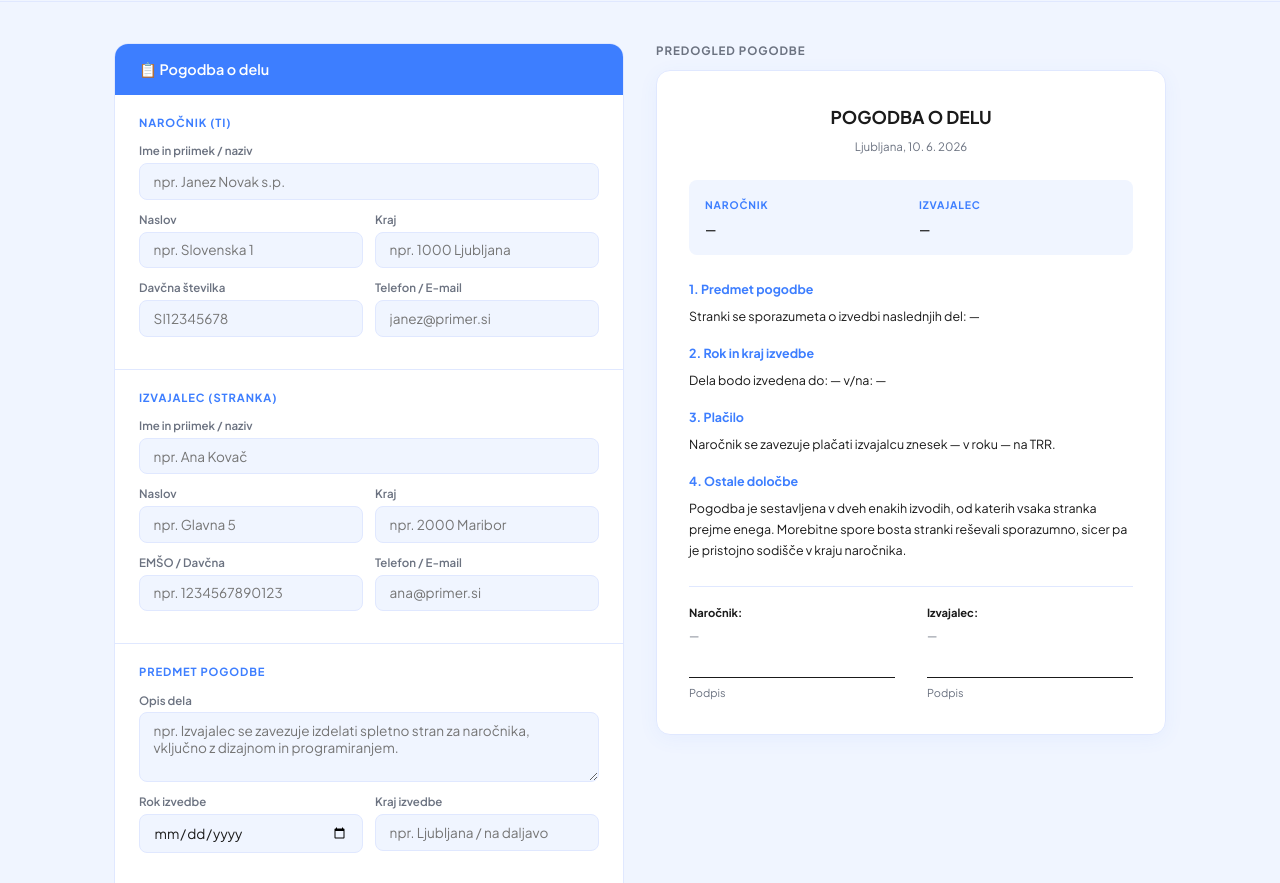
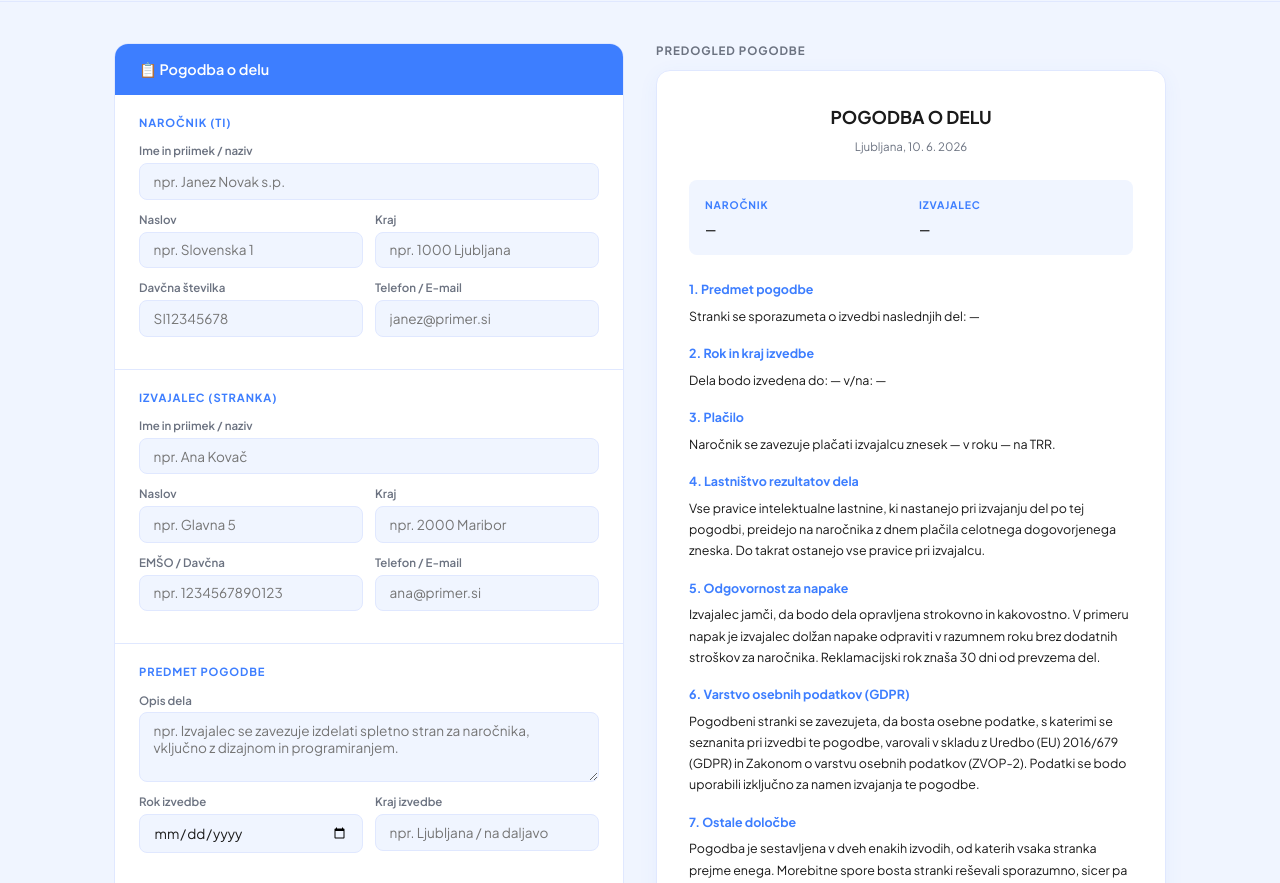
Before and after one commit to mujakictian-ops/faktura-generator, a plain HTML site: page pogodba-o-delu.html in a window 1280 px wide. Shown: the part 69-952 px from the top of the page. Drawn offline with nearby package versions, Linux system fonts and the light colour scheme.

Commit message:
Update pogodba-o-delu.html

```diff
--- a/pogodba-o-delu.html
+++ b/pogodba-o-delu.html
@@ -276,6 +276,8 @@ textarea { resize: vertical; min-height: 70px; }
 }
 .toast.show { opacity: 1; transform: translateY(0); }
 </style>
+<script src="https://cdn.jsdelivr.net/npm/@supabase/supabase-js@2"></script>
+<script src="auth-check.js"></script>
 </head>
 <body>
 
@@ -454,8 +456,23 @@ textarea { resize: vertical; min-height: 70px; }
       </div>
 
       <div class="doc-section">
-        <div class="doc-section-title">4. Ostale določbe</div>
-        <div>Pogodba je sestavljena v dveh enakih izvodih, od katerih vsaka stranka prejme enega. Morebitne spore bosta stranki reševali sporazumno, sicer pa je pristojno sodišče v kraju naročnika.</div>
+        <div class="doc-section-title">4. Lastništvo rezultatov dela</div>
+        <div>Vse pravice intelektualne lastnine, ki nastanejo pri izvajanju del po tej pogodbi, preidejo na naročnika z dnem plačila celotnega dogovorjenega zneska. Do takrat ostanejo vse pravice pri izvajalcu.</div>
+      </div>
+
+      <div class="doc-section">
+        <div class="doc-section-title">5. Odgovornost za napake</div>
+        <div>Izvajalec jamči, da bodo dela opravljena strokovno in kakovostno. V primeru napak je izvajalec dolžan napake odpraviti v razumnem roku brez dodatnih stroškov za naročnika. Reklamacijski rok znaša 30 dni od prevzema del.</div>
+      </div>
+
+      <div class="doc-section">
+        <div class="doc-section-title">6. Varstvo osebnih podatkov (GDPR)</div>
+        <div>Pogodbeni stranki se zavezujeta, da bosta osebne podatke, s katerimi se seznanita pri izvedbi te pogodbe, varovali v skladu z Uredbo (EU) 2016/679 (GDPR) in Zakonom o varstvu osebnih podatkov (ZVOP-2). Podatki se bodo uporabili izključno za namen izvajanja te pogodbe.</div>
+      </div>
+
+      <div class="doc-section">
+        <div class="doc-section-title">7. Ostale določbe</div>
+        <div>Pogodba je sestavljena v dveh enakih izvodih, od katerih vsaka stranka prejme enega. Morebitne spore bosta stranki reševali sporazumno, sicer pa je pristojno sodišče v kraju naročnika. Pogodba začne veljati z dnem podpisa obeh pogodbenih strank.</div>
       </div>
 
       <div class="doc-footer">
```
